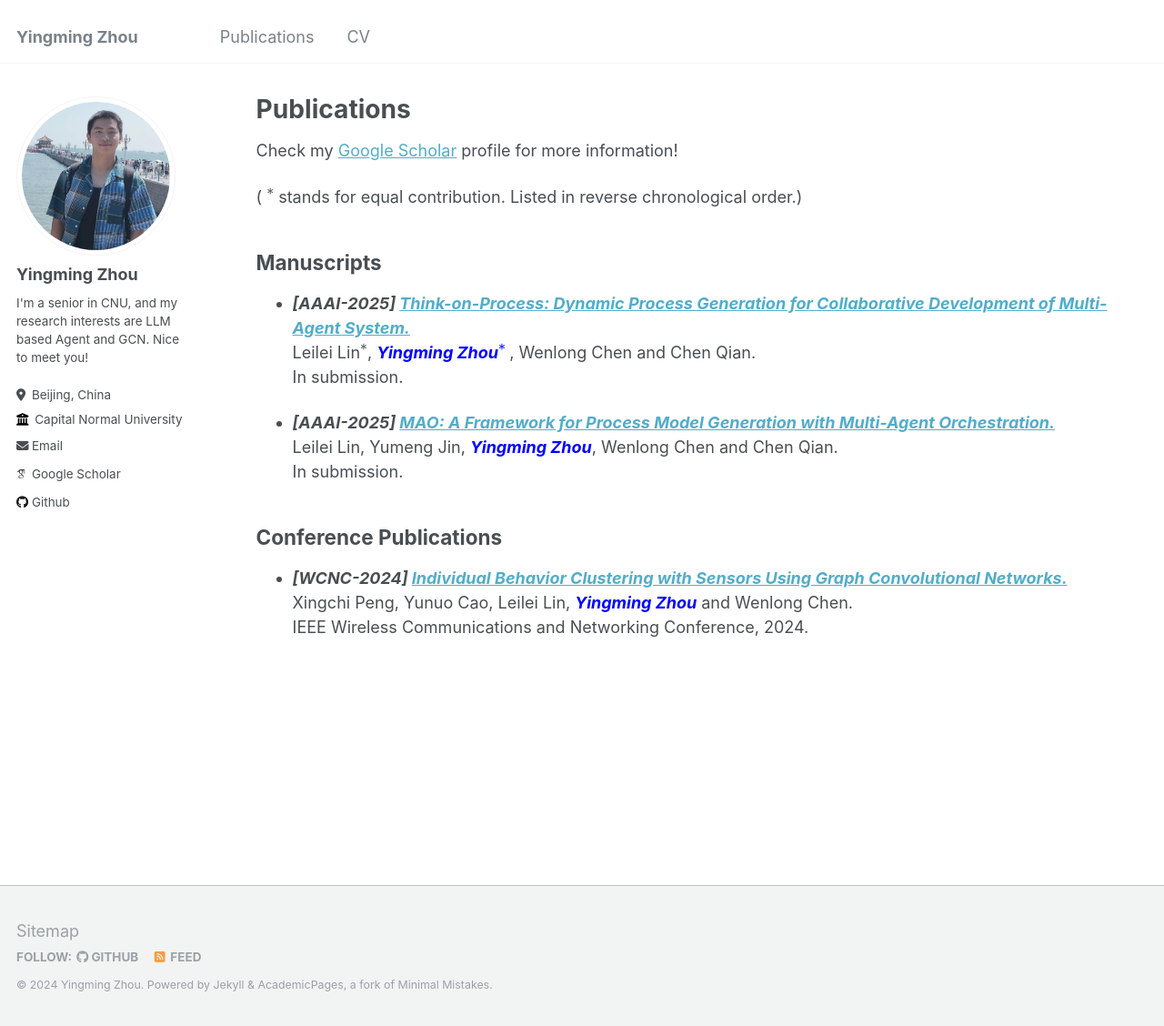
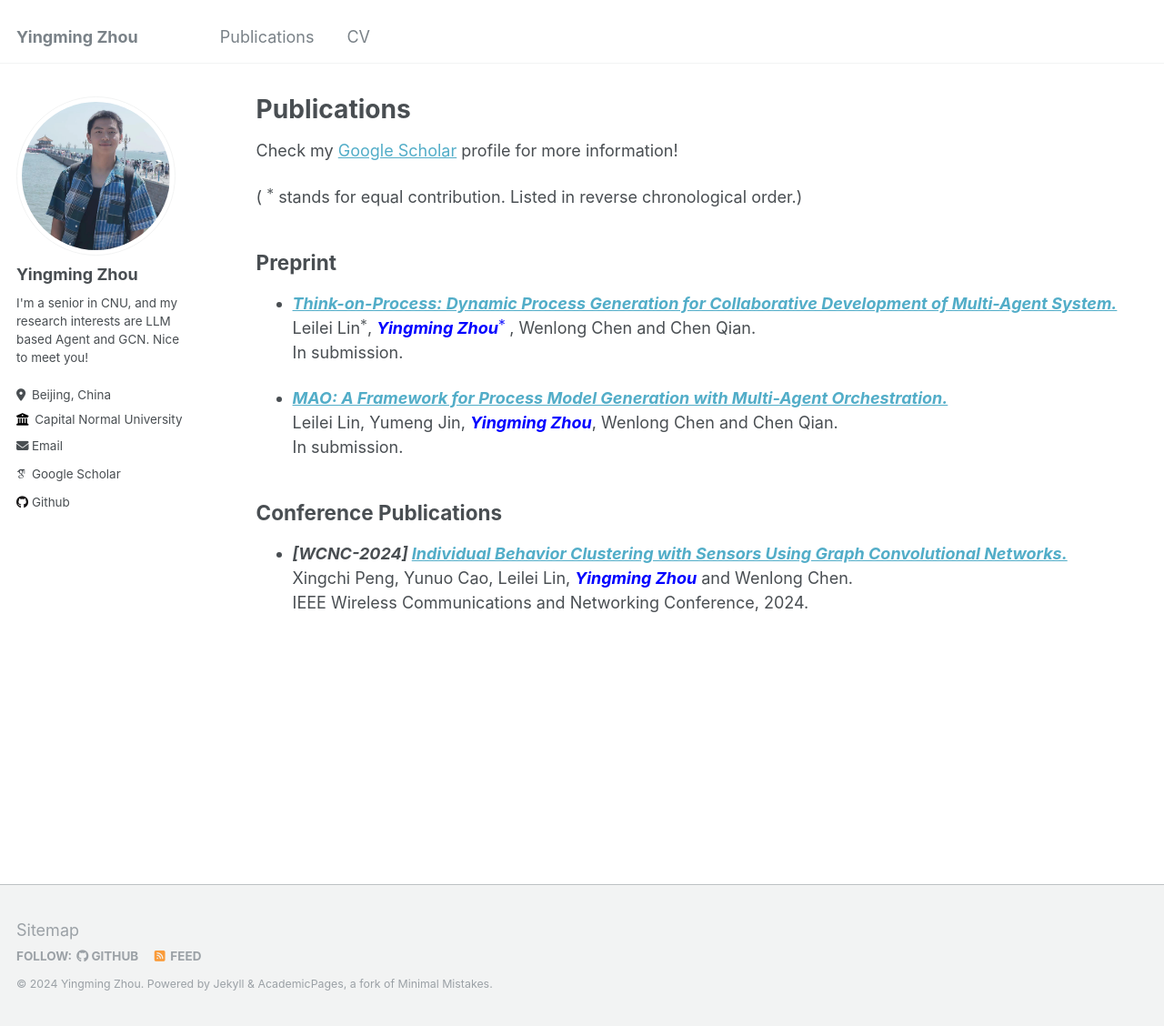
Before and after one commit to Aizhouym/Aizhouym.github.io, a Jekyll site: the page built from _pages/publications.md, in a window 1280 px wide and 1128 px high. Shown: the whole window at 91% size. Built offline with Jekyll 4.4.1, drawn with Linux system fonts in a browser that asks for light colours; some web fonts are replaced.

Commit message:
Update publications.md

```diff
--- a/_pages/publications.md
+++ b/_pages/publications.md
@@ -9,17 +9,17 @@ Check my [Google Scholar](https://scholar.google.com/citations?user=7GaCGpgAAAAJ
 
 ( $$^*$$ stands for equal contribution. Listed in reverse chronological order.)
 
-## Manuscripts
+## Preprint
 
 
-- ***[AAAI-2025] [Think-on-Process: Dynamic Process Generation for Collaborative Development of Multi-Agent System.](https://arxiv.org/pdf/2409.06568)***
+- ***[Think-on-Process: Dynamic Process Generation for Collaborative Development of Multi-Agent System.](https://arxiv.org/pdf/2409.06568)***
 <br> Leilei Lin$$^*$$,
 ***<span style="color:blue">Yingming Zhou$$^*$$ </span>***,
 Wenlong Chen and Chen Qian.
 <br>In submission.
 
 
-- ***[AAAI-2025] [MAO: A Framework for Process Model Generation with Multi-Agent Orchestration.](https://arxiv.org/pdf/2408.01916)***
+- ***[MAO: A Framework for Process Model Generation with Multi-Agent Orchestration.](https://arxiv.org/pdf/2408.01916)***
 <br> Leilei Lin,
 Yumeng Jin,
 ***<span style="color:blue">Yingming Zhou</span>***,
```
